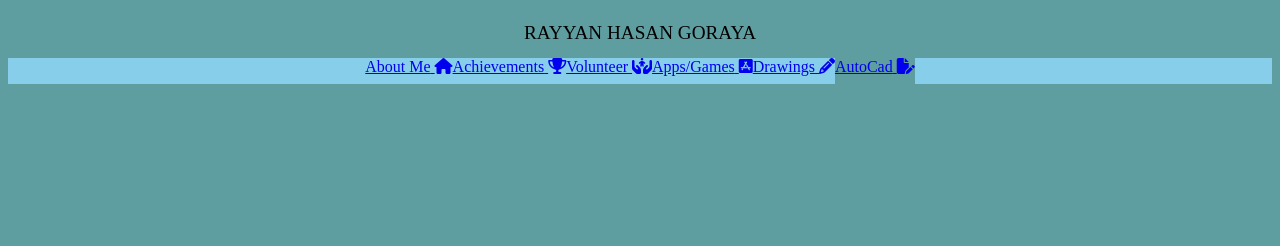
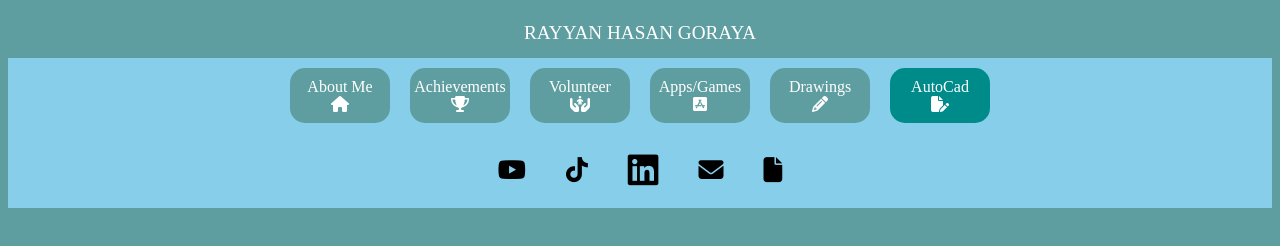
Before and after one commit to cr7coder123/Rayyan-Hasan-Goraya, a plain HTML site: page AutoCAD.html in a window 1280 px wide. Drawn offline with Linux system fonts and the light colour scheme.

Commit message:
Update AutoCAD.html

```diff
--- a/AutoCAD.html
+++ b/AutoCAD.html
@@ -7,33 +7,50 @@
     </head>
     <body style="background-color: cadetblue">
         <header style="justify-content:center; display:flex; flex-direction:column; text-align: center; background-color: cadetblue; height:50px;">
-            <text style="font-size: larger;">RAYYAN HASAN GORAYA</text>
+            <text style="font-size: larger;color:white;">RAYYAN HASAN GORAYA</text>
         </header>
         <div style="display:flex; flex-direction:row; justify-content: center; background-color:skyblue;">
-            <a href="./index.html">
+            <a id="buttons" href="./index.html">
                     <text style="margin-top: 10px;">About Me</text>
                     <i style="margin-bottom:10px" class="fa-solid fa-house"></i>
             </a>
-            <a href="./Achievements.html">
+            <a id="buttons" href="./Achievements.html">
                 <text style="margin-top: 10px;">Achievements</text>
                 <i style="margin-bottom:10px" class="fa-solid fa-trophy"></i>
             </a>
-            <a href="./Volunteer.html">
+            <a id="buttons" href="./Volunteer.html">
                 <text style="margin-top: 10px;">Volunteer</text>
                 <i style="margin-bottom:10px" class="fa-solid fa-hands-holding-child"></i>
             </a>
-            <a href="./Apps.html">
+            <a id="buttons" href="./Apps.html">
                 <text style="margin-top: 10px;">Apps/Games</text>
                 <i style="margin-bottom:10px" class="fa-brands fa-app-store-ios"></i>
             </a>
-            <a href="./Drawings.html">
+            <a id="buttons"href="./Drawings.html">
                 <text style="margin-top: 10px;">Drawings</text>
                 <i style="margin-bottom:10px" class="fa-solid fa-pencil"></i>
             </a>
-            <a style="background-color: cadetblue;" href="./AutoCAD.html">
+            <a id="buttons" style="background-color: darkcyan;" href="./AutoCAD.html">
                 <text style="margin-top: 10px;">AutoCad</text>
                 <i style="margin-bottom:10px" class="fa-solid fa-file-pen"></i>
             </a>
         </div>
+        <div style="display: flex; flex-direction: row; align-items:center; justify-content: center;background-color: skyblue;">
+            <a href="https://www.youtube.com/@RocketRoni2007">
+              <i style="font-size:25px; margin:20px; text-decoration:none; color: black;" class="fa-brands fa-youtube"></i>
+            </a>
+            <a href="https://www.tiktok.com/@rocketroni2007">
+              <i style="font-size:25px; margin:20px; text-decoration: none; color: black;" class="fa-brands fa-tiktok"></i>
+            </a>
+            <a href="https://www.linkedin.com/in/rayyanhasangoraya">
+              <i style="font-size:35px; margin:20px; text-decoration: none; color: black; " class="fa-brands fa-linkedin"></i>
+            </a>
+            <a href="">
+              <i style="font-size:25px; margin:20px; text-decoration: none; color: black;" class="fa-solid fa-envelope"></i>
+            </a>
+            <a href="https://www.canva.com/design/DAGJSOInH2s/U68W6M1iYlAWA_msUxMSBQ/view?utm_content=DAGJSOInH2s&utm_campaign=designshare&utm_medium=link&utm_source=editor">
+              <i style="font-size:25px; margin:20px; text-decoration: none; color: black;" class="fa-solid fa-file"></i>
+            </a>
+        </div>
     </body>
 </html>
```
